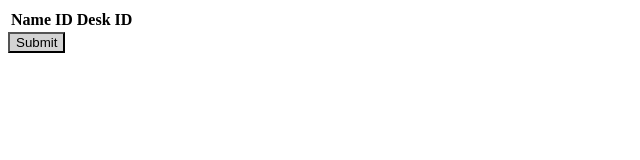
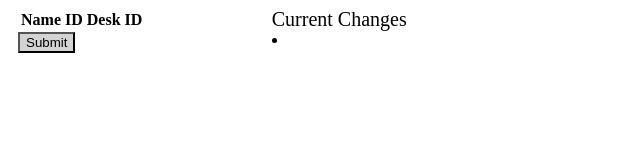
Before and after one commit to 2000jester/node-desk, a website: page front-end/index.html in a window 1280 px wide. Shown: the whole page, without its empty margins (0-640 px from the left). Drawn offline with nearby package versions, Linux system fonts and the light colour scheme; no server answers.

Commit message:
generic push

```diff
--- a/front-end/functions.js
+++ b/front-end/functions.js
@@ -6,6 +6,10 @@ var desks = [];
 var staff = [];
 function sortDesks(){
     desks = _.sortBy(desks, [function(o){return parseInt(o.desk_code.substring(5),10);}])
+}
+function updateList(){
+    var data = getValuesToSubmit();
+    console.log(data)
 }
 function validate(){
     $("#submit").removeAttr("disabled");
@@ -158,6 +162,7 @@ window.onbeforeunload = function(event){
 
 $(function(){
     $('body').on('change', 'select', function(){
+        updateList();
         validate();
     });
 });
--- a/front-end/index.html
+++ b/front-end/index.html
@@ -25,6 +25,21 @@
                 background-color:limegreen;
                 color: white,
             }
+            #left-content{
+                float: left;
+                margin-left: 10px;
+            }
+            #right-content{
+                float: left;
+                margin-left: 10%;
+            }
+            #sumbit{
+                width: 200px;
+                height: 100px;
+            }
+            #current-changes-head{
+                font-size: 20px;
+            }
         </style>
         <script src="lodash.js"></script>
         <script
@@ -37,6 +52,7 @@
         <title>Desk Updater</title>
     </head>
     <body onLoad="connect()">
+        <div id="left-content">
             <table id="desks">
                 <tr>
                     <th>Name</th>
@@ -50,12 +66,18 @@
                     <td class="for_select"></td>
                 </tr>
             </table>
+            <button id="submit" onClick="submitToDataBase();">Submit</button>
+        </div>
+        <div id="right-content">
             <div id="current-changes">
-
+                <div id="current-changes-head">Current Changes</div>
+            </div>
+            <li id="desk_code_list">
+                <ul></ul>
+            </li>
         </div>
         <div id="div1"></div>
         <select id="desk_code_select"></select>
         <option class="desk_code_option"></option>
-        <button id="submit" onClick="submitToDataBase();">Submit</button>
     </body>
 </html>
--- a/server.js
+++ b/server.js
@@ -1,6 +1,7 @@
 function line(){
     console.log("------------------------------------------------------------------");
 }
+line();
 function getIP(req){
     var ip = req.headers['x-forwarded-for'] || req.connection.remoteAddress;
     ip = ip.split("");
```
Lines whose indentation alone changed are shown as unchanged.
